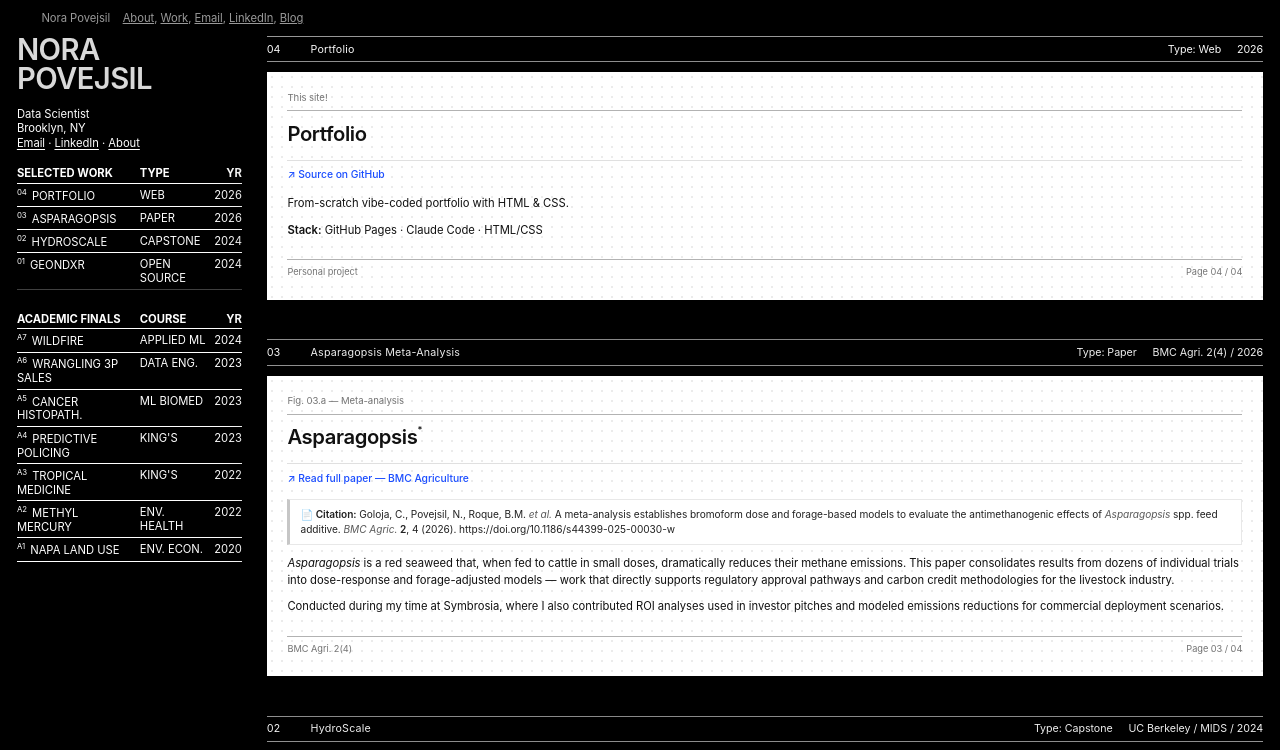
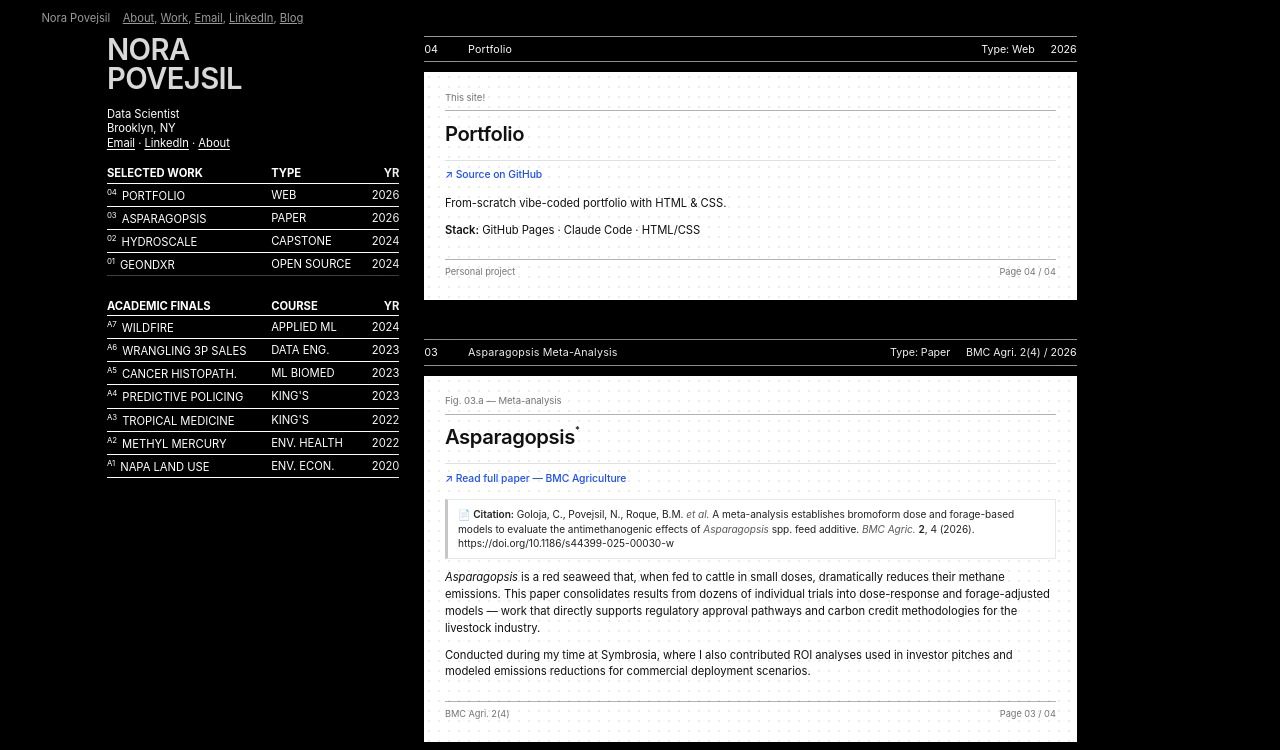
Before and after one commit to npovejsil/portfolio, a plain HTML site: page work.html in a window 1280 px wide. Shown: the top 750 px of the page. Drawn offline with Linux system fonts and the light colour scheme.

Commit message:
Widen sidebar, tighten work entry width on work page

```diff
--- a/css/main.css
+++ b/css/main.css
@@ -319,13 +319,13 @@ body.work {
 /* ---------- Work index + dotted-sheet entries ---------- */
 .work-shell {
   display: grid;
-  grid-template-columns: minmax(16rem, 20rem) 1fr;
+  grid-template-columns: minmax(20rem, 26rem) minmax(0, 58rem);
   gap: 2.2rem;
   padding: 3.2rem 1.5rem 3rem 1.5rem;
   align-items: start;
   box-sizing: border-box;
   width: 100%;
-  max-width: 1400px;
+  max-width: 1100px;
   margin: 0 auto;
 }
 
```
